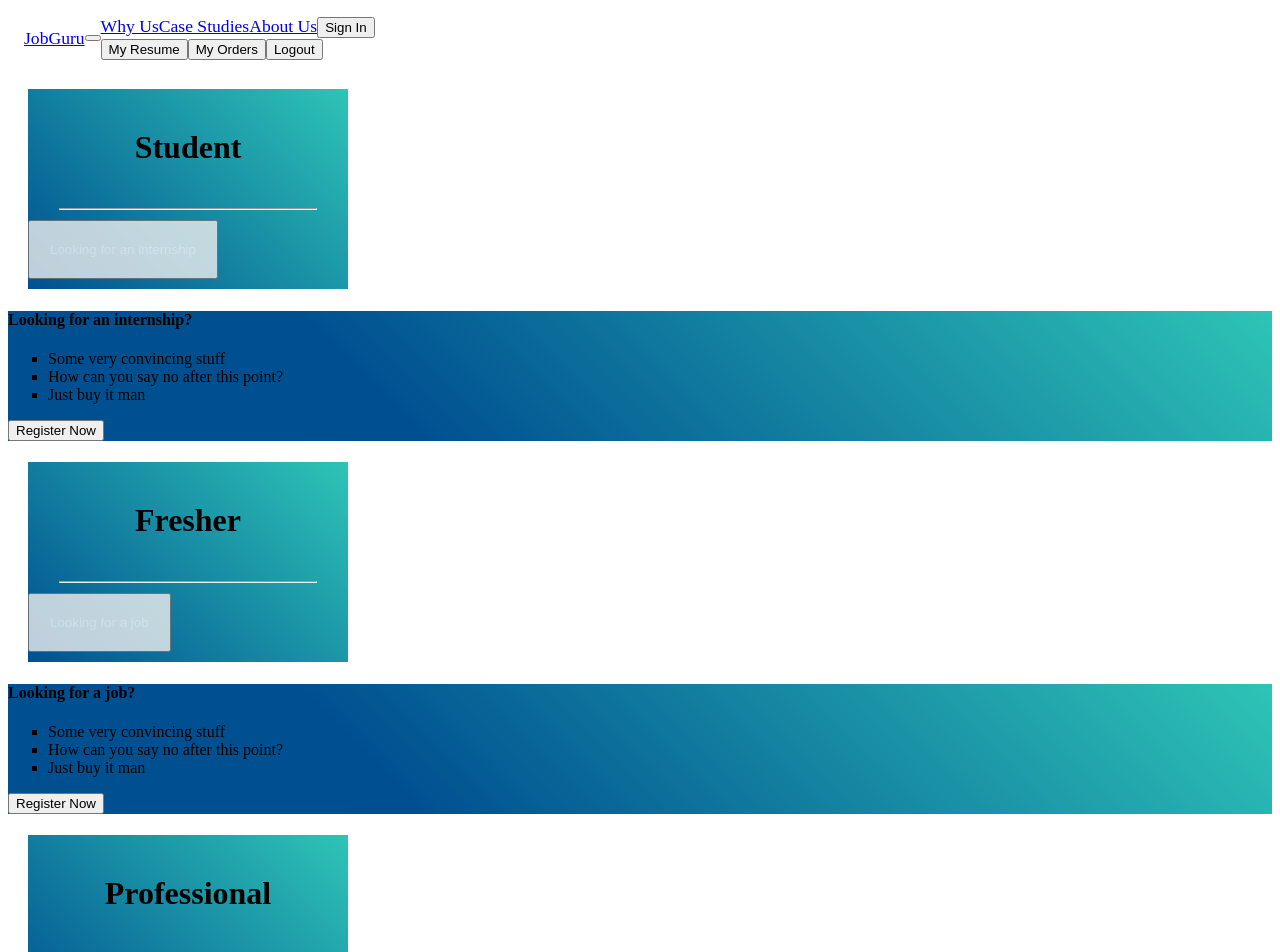
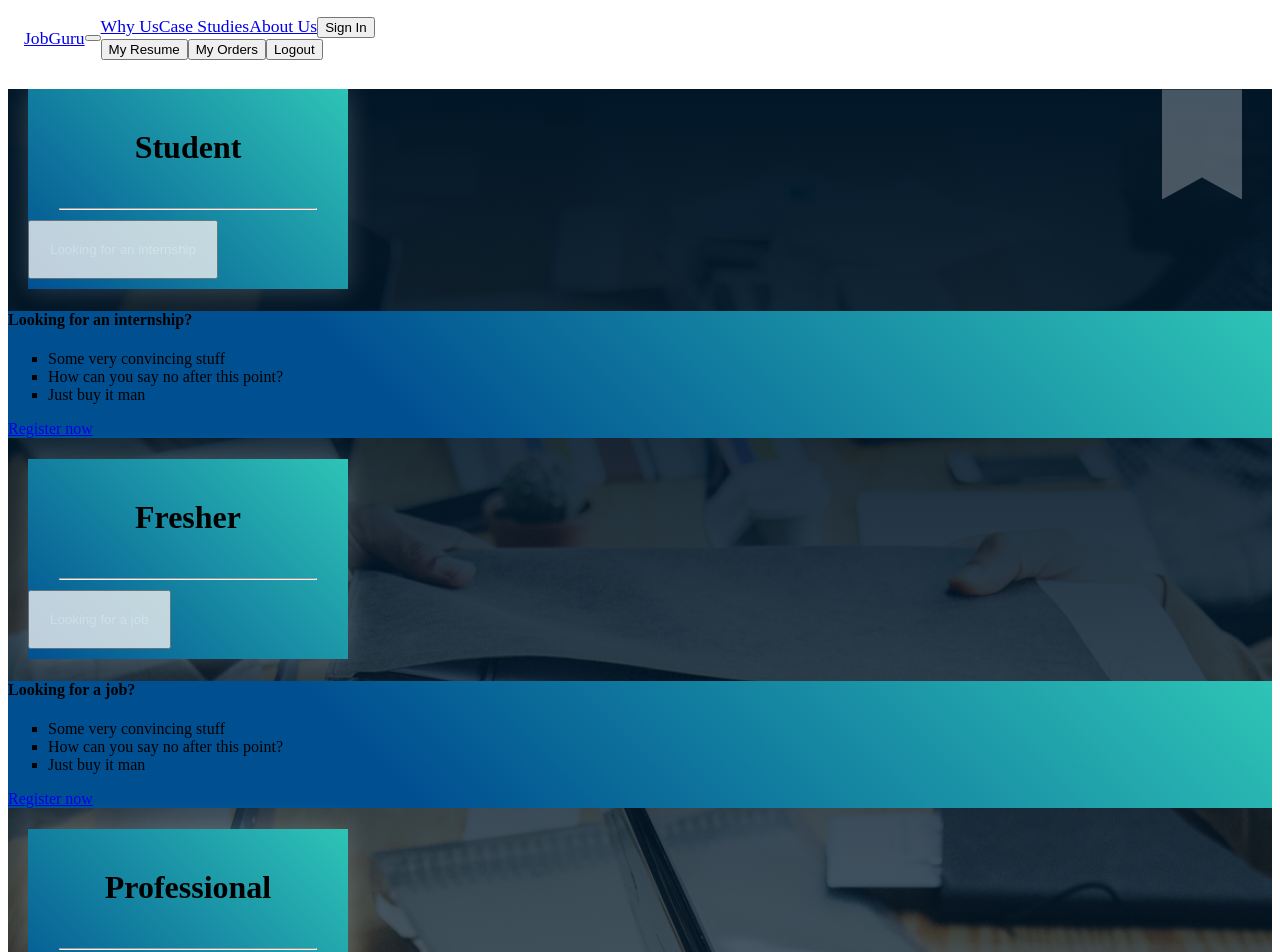
Before and after one commit to dhruvmisra/job-guru, a Vue app: page / in a window 1280 px wide. Shown: the top 952 px of the page. Built offline with nearby package versions, Linux system fonts and the light colour scheme; no server answers.

Commit message:
Added background images to Home

```diff
--- a/src/views/Home.vue
+++ b/src/views/Home.vue
@@ -1,9 +1,16 @@
 <template>
   <div>
       <!-- Jumbotron -->
-      <div class="jumbotron main jumbotron-fluid">
+      <div class="jumbotron main default jumbotron-fluid">
 
-        <div class="categories container">
+        <div class="loggedIn-section" v-if="isLoggedIn">
+          <div class="row mx-auto justify-content-center">
+            <router-link to="/resume-form" tag="button" class="btn btn-primary">Create your resume</router-link>
+            <router-link to="/resume" tag="button" class="btn btn-info">View your resume</router-link>
+          </div>
+        </div>
+
+        <div class="categories container" v-else>
           <div class="row mx-auto justify-content-around">
 
             <div class="card category bg-primary">
@@ -31,7 +38,7 @@
                   </div>
                   <div class="modal-footer mx-auto">
                     <!-- <button type="button" class="btn btn-secondary" data-dismiss="modal">Close</button> -->
-                    <button type="button" class="btn btn-primary">Register Now</button>
+                    <a href="/signup" class="btn btn-primary">Register now</a>
                   </div>
                 </div>
               </div>
@@ -62,7 +69,7 @@
                   </div>
                   <div class="modal-footer mx-auto">
                     <!-- <button type="button" class="btn btn-secondary" data-dismiss="modal">Close</button> -->
-                    <button type="button" class="btn btn-primary">Register Now</button>
+                    <a href="/signup" class="btn btn-primary">Register now</a>
                   </div>
                 </div>
               </div>
@@ -94,7 +101,7 @@
                   </div>
                   <div class="modal-footer mx-auto">
                     <!-- <button type="button" class="btn btn-secondary" data-dismiss="modal">Close</button> -->
-                    <button type="button" class="btn btn-primary">Register Now</button>
+                    <a href="/signup" class="btn btn-primary">Register now</a>
                   </div>
                 </div>
               </div>
@@ -199,8 +206,14 @@
 
 <script>
   import axios from 'axios';
+  import firebase from '../firebase';
 
   export default {
+    data() {
+      return {
+        isLoggedIn: false
+      }
+    },
     methods: {
       buyNow() {
         let order = {
@@ -216,6 +229,15 @@
           })
       }
 
+    },
+    mounted() {
+      if(firebase.auth().currentUser) {
+        this.isLoggedIn = true;
+        let jumbo = document.getElementsByClassName('jumbotron', 'main');
+        jumbo = jumbo[0];
+        jumbo.classList.remove('default');
+        jumbo.classList.add('loggedIn');
+      }
     }
   }
 </script>
@@ -226,9 +248,27 @@
   .jumbotron.main {
     position: relative;
     padding-bottom: 0;
+    background-size: cover;
+    background-position: center;
+    background-repeat: no-repeat;
+  }
+  .default {
+    background: linear-gradient(0deg, rgba(1, 22, 39, 0.5), rgba(1, 22, 39, 1)), url('../assets/default.jpg');
+  }
+  .loggedIn {
+    background: linear-gradient(0deg, rgba(1, 22, 39, 0.5), rgba(1, 22, 39, 1)), url('../assets/loggedIn.jpg');
   }
   .categories {
     padding-bottom: 10em;
+  }
+  .loggedIn-section {
+    padding-bottom: 12em
+  }
+  .loggedIn-section > .row > button {
+    font-size: 1.5em;
+    padding: 1.5em 3em;
+    margin: 2em;
+    box-shadow: 1px 1px 20px rgba(255, 255, 255, 0.25);
   }
   .category {
     width: 320px;
--- a/src/views/ResumeForm.vue
+++ b/src/views/ResumeForm.vue
@@ -249,7 +249,7 @@
         professionalSelected: [],
         skills: null,
         skillSelected: [],
-        step: 2,
+        step: 1,
         totalSteps: 6,
         user: {
           firstName: '',
```
Also changed, not shown: src/assets/default.jpg (added), src/assets/loggedIn.jpg (added).
